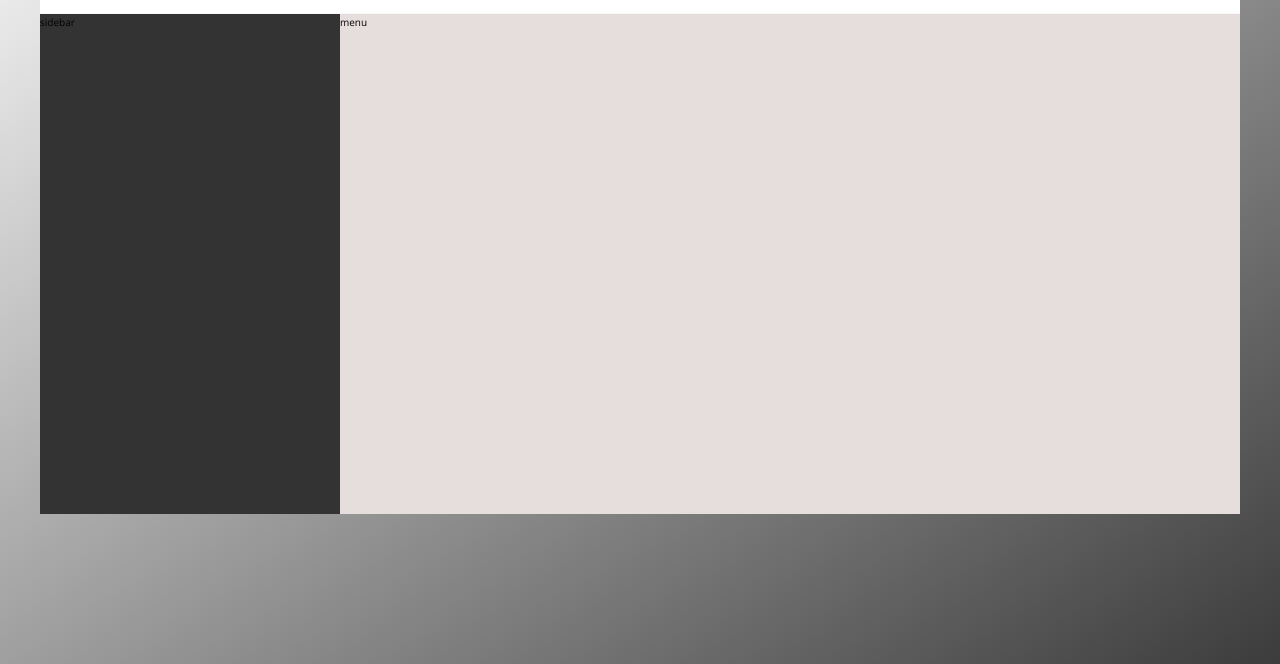
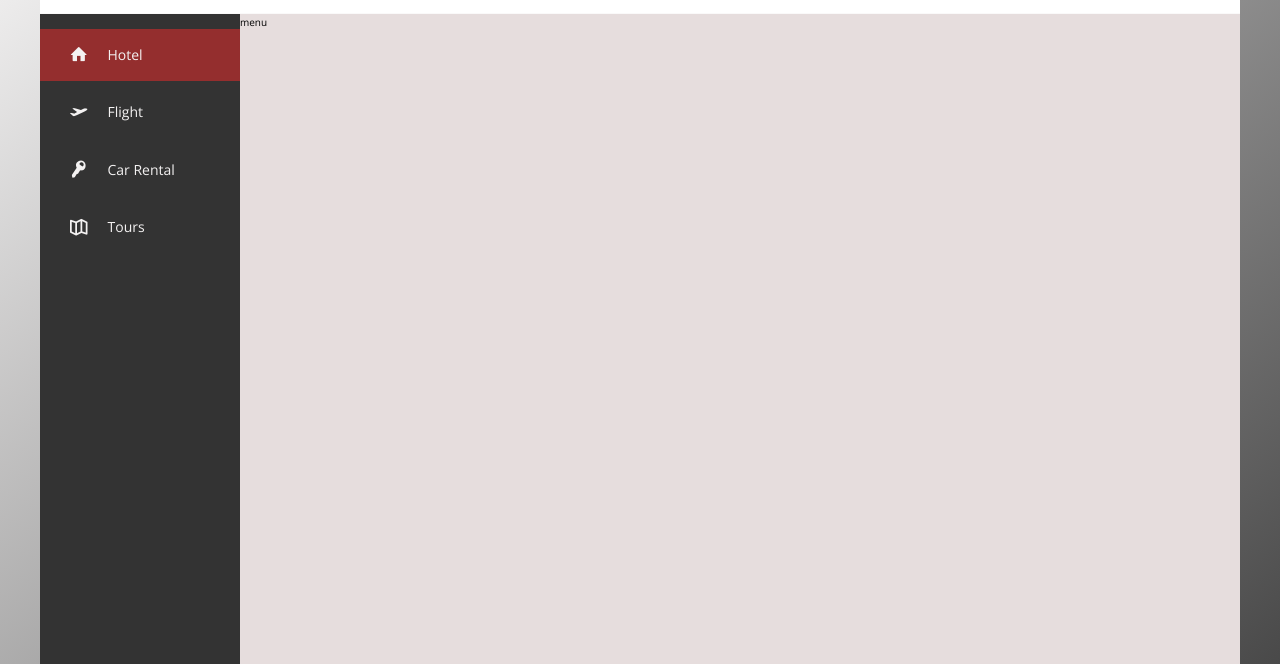
Before and after one commit to mgthihazaw/Flexbox, a website: page index.html in a window 1280 px wide. Shown: the part 136-800 px from the top of the page. Drawn offline with nearby package versions, Linux system fonts and the light colour scheme; files whose address does not match are found by name.

Commit message:
add sidebar

```diff
--- a/index.html
+++ b/index.html
@@ -45,7 +45,36 @@
       </header>
       <div class="content">
         <nav class="sidebar">
-          sidebar
+          <ul class="sidebar-nav">
+            <li class="sidebar-nav__item sidebar-nav__item--active">
+              <a href="#" class="sidebar-nav__link">
+                <span class=" sidebar-nav__icon icon-home "></span>
+                <span>Hotel</span>
+              </a>
+            </li>
+
+            <li class="sidebar-nav__item">
+              <a href="#" class="sidebar-nav__link">
+                <span class="sidebar-nav__icon  icon-aircraft-take-off"></span>
+                <span>Flight</span>
+              </a>
+            </li>
+
+            <li class="sidebar-nav__item">
+              <a href="#" class="sidebar-nav__link">
+                <span class=" sidebar-nav__icon  icon-key"></span>
+                <span>Car Rental</span>
+              </a>
+            </li>
+
+            <li class="sidebar-nav__item">
+              <a href="#" class="sidebar-nav__link">
+                <span class=" sidebar-nav__icon icon-map"></span>
+                <span>Tours</span>
+              </a>
+            </li>
+          </ul>
+          <div class="legal">© 2020 by trillo. All rights reserved.</div>
         </nav>
         <main class="menu">
           menu
--- a/sass/_component.scss
+++ b/sass/_component.scss
@@ -118,3 +118,70 @@
       color: rgb(161, 46, 46);
   }
 }
+
+/*****************************************
+       Sidebar
+*****************************************/
+
+.sidebar-nav{
+    list-style: none;
+    margin-top: 1.5rem;
+    font-size: 1.4rem;
+  &__item{
+      position: relative;
+
+      &:not(:last-child){
+        margin-bottom:0.5rem;
+      }
+    &::before{
+      content:"";
+      height:100%;
+      width:0.5rem;
+      position: absolute;
+      top:0;
+      left:0;
+      background-color: rgb(148, 46, 46);
+      transform: scaleY(0);
+      transition: transform 0.2s,width .2s cubic-bezier(0,.02,1,.01) .1s,background-color .2s;
+    }
+    &:hover::before,&--active::before{
+      transform: scaleY(1);
+      width:100%;
+      z-index:1;
+    }
+
+    &:active::before{
+      background-color: rgb(168, 97, 97);;
+    }
+
+  }
+  &__link,&__link:visited{
+      text-decoration: none;
+      color:var(--grey-light-2);
+      display:block;
+
+      padding: 1.5rem 3rem;
+      display: flex;
+      align-items: center;
+      z-index:10;
+      position: relative;
+  }
+  &__link:hover{
+    // color:rgb(183, 158, 201);
+  }
+  &__icon{
+    // display: inline-block;
+    font-size: 1.75rem;
+    color: currentColor;
+
+    margin-right: 2rem;
+
+  }
+}
+.legal{
+  font-size: 1.2rem;
+  color:var(--grey-light-4);
+  text-align:center;
+  padding:1.2rem;
+
+}
--- a/sass/_layout.scss
+++ b/sass/_layout.scss
@@ -4,7 +4,7 @@
     background-color: var(--grey-light-1);
     box-shadow: var(--shadow-dark);
 
-    min-height: 50rem;
+
 
 }
 .header{
@@ -19,16 +19,21 @@
 }
 .content{
 display: flex;
-min-height:50rem;
+
 }
 .sidebar{
-    flex:0 0 300px;
+    flex:0 0 200px;
     background-color: var(--grey-dark-1);
     box-shadow: 3 0 5px #000;
+    display:flex;
+    flex-direction: column;
+    justify-content: space-between;
+
 }
 .menu{
   flex : 1;
   background-color: rgb(230, 221, 221);
+  height:80rem;
 }
 .footer{
     background-color: #868080;
```
Also changed, not shown: css/style.css.
